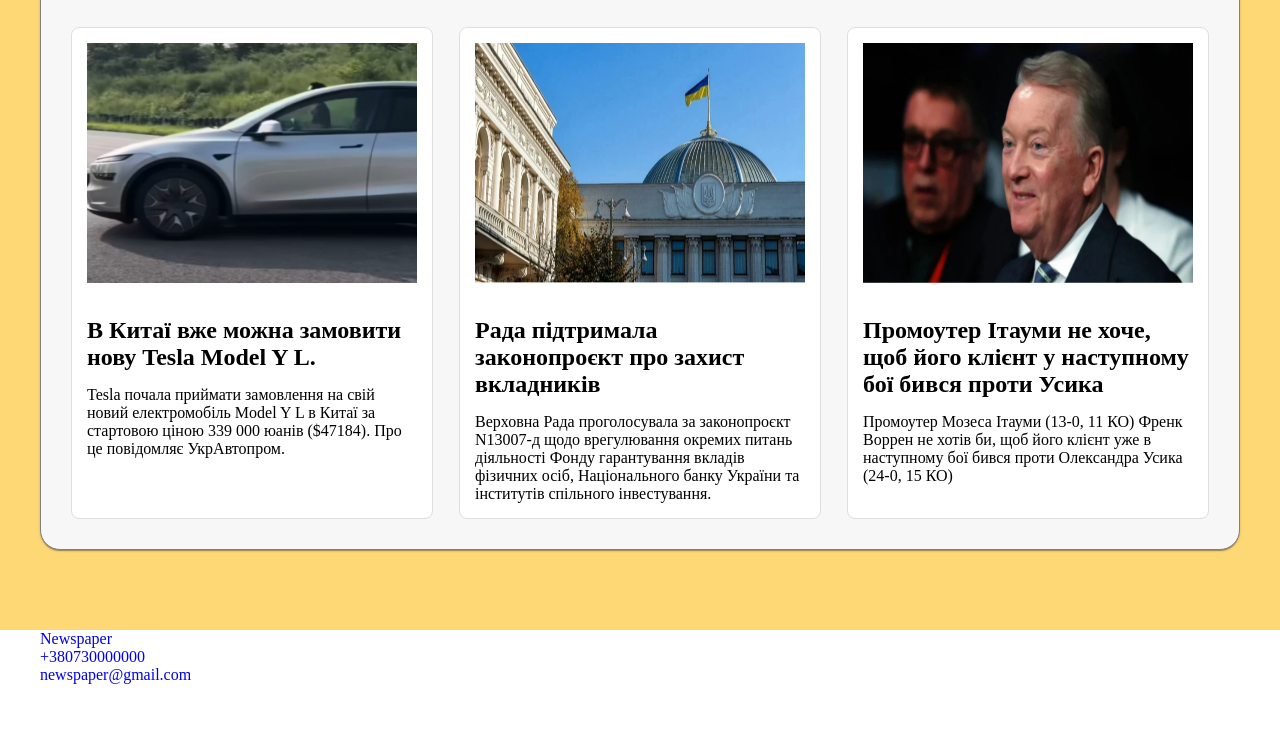
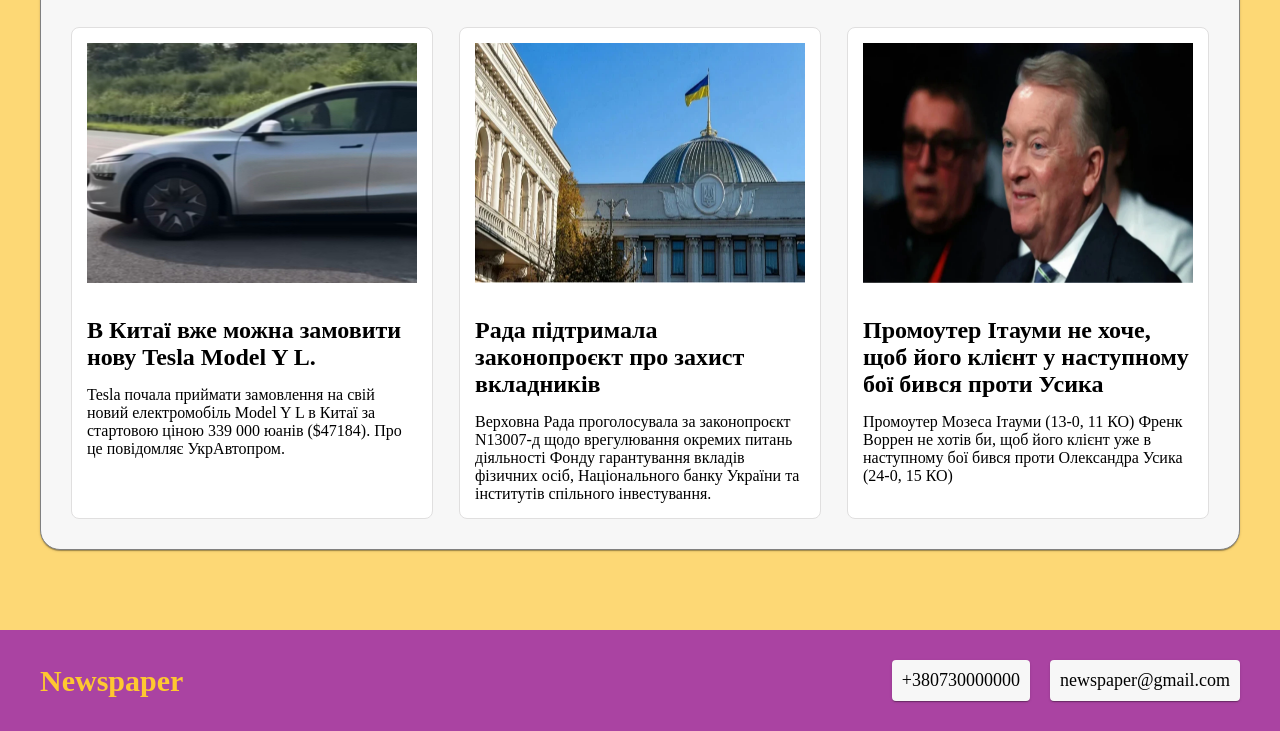
Before and after one commit to cvitik/newspaper, a plain HTML site: page index.html in a window 1280 px wide. Shown: the part 793-1524 px from the top of the page. Before the commit the page ends 1477 px from the top, so only its background shows below. Drawn offline with Linux system fonts and the light colour scheme.

Commit message:
added styles to footer

```diff
--- a/style.css
+++ b/style.css
@@ -101,3 +101,36 @@
 .hero-text{
     color: black;
 }
+/* footer */
+.footer{
+    background-color: #aa43a2;;
+    padding: 30px 0;
+    display: flex;
+}
+.footer-container{
+    display: flex;
+    justify-content: space-between;
+    align-items: center;
+}
+.footer-list{
+    display: flex;
+    gap: 20px;
+}
+.footer-logo{
+    color: #fec830;
+    font-size: 30px;
+    font-weight: 700;
+}
+.footer-item{
+    padding: 10px;
+    background-color: rgb(247, 247, 247);;
+    border-radius: 4px;
+    box-shadow: 0px 2px 1px -1px rgba(0, 0, 0, 0.2), 0px 1px 1px 0px rgba(0, 0, 0, 0.14), 0px 1px 3px 0px rgba(0, 0, 0, 0.12);;
+}
+.footer-link{
+    color: black;
+    font-size: 18px;
+}
+.footer-link:hover{
+    background-color: white;
+}
```
